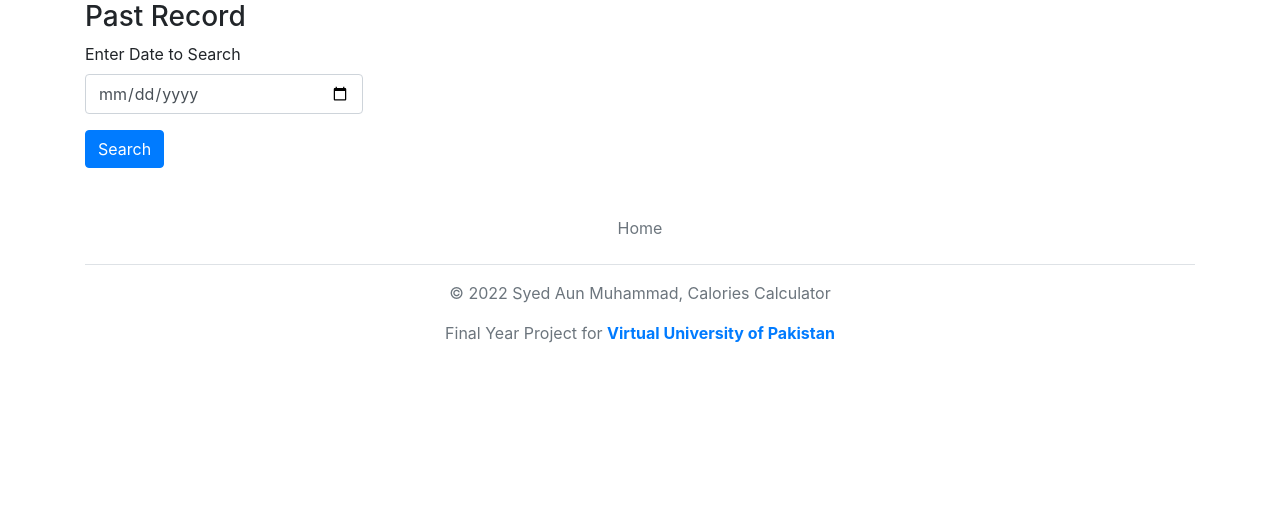
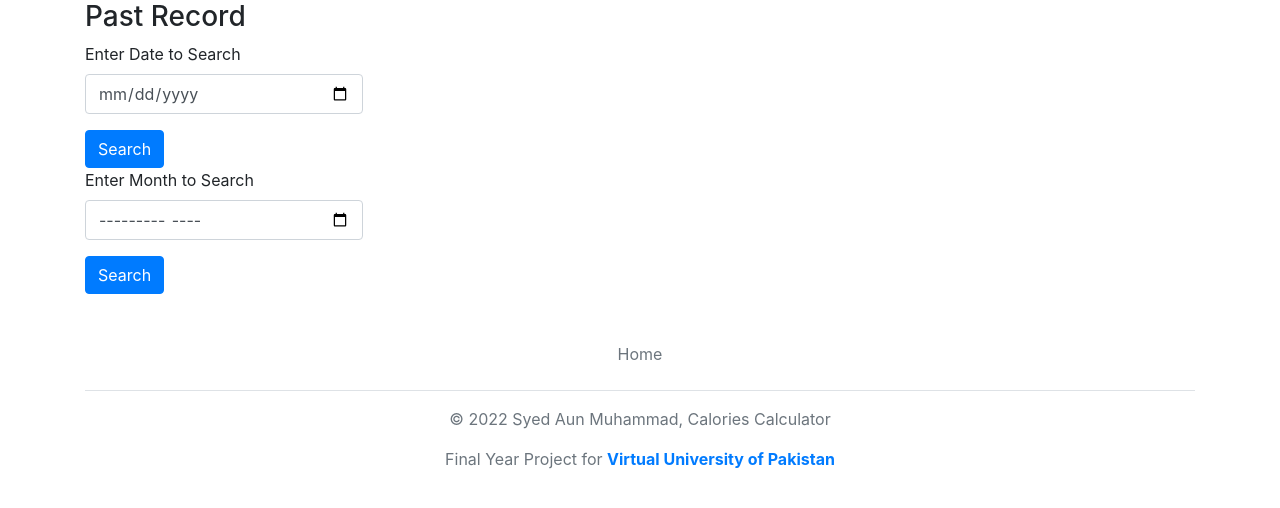
Before and after one commit to AunSyedShah/Calories-Calculator-FYP, a Django app: page /calories_detail/ in a window 1280 px wide. Shown: the part 56-564 px from the top of the page. Run offline with Django 3.2, Linux system fonts and the light colour scheme; the visitor is signed in with stand-in values (Sample User, id 1); some libraries are stand-ins or nearby versions.

Commit message:
search by month functionality added

```diff
--- a/bmr/views.py
+++ b/bmr/views.py
@@ -104,7 +104,7 @@ def signup(request):
             user = User.objects.filter(username=username).exists()
             if user:
                 messages.error(request, "Username or email already taken")
-            messages.error(request, "Error in submitting form, Try again!")
+            messages.error(request, "Error in submitting form!, Your password might br too common")
             return redirect("signup")
     else:
         form = UserRegistrationForm()
@@ -178,6 +178,7 @@ def delete_bmr(request, delete_id):
 
 def calories_detail(request):
     if request.user.is_authenticated:  # if user is authenticated
+        context = {}
         if request.method == "GET":  # get request
             items = FoodItem.objects.filter(user=request.user.id)
             some_day_last_week = timezone.now().date() - timedelta(days=7)
@@ -187,11 +188,23 @@ def calories_detail(request):
             calories_week = items.filter(date_added__gte=monday_of_last_week, date_added__lt=monday_of_this_week)
             return render(request, "bmr/calories_detail.html")
         if request.method == "POST":  # post request
-            items_by_user = FoodItem.objects.filter(user=request.user.id)
-            calories_range = items_by_user.filter(date_added=request.POST.get("selected_date"))
-            context = {
-                "items": calories_range,
-            }
-            return render(request, "bmr/calories_detail.html", context)
+            if "selected_date_btn" in request.POST:
+                items_by_user = FoodItem.objects.filter(user=request.user.id)
+                calories_range = items_by_user.filter(date_added=request.POST.get("selected_date"))
+                context = {
+                    "items": calories_range,
+                }
+                return render(request, "bmr/calories_detail.html", context)
+            if "selected_month_btn" in request.POST:
+                print(request.POST.get("selected_month"))
+                selected_month_with_year = request.POST.get("selected_month")
+                year_from_string = selected_month_with_year[:4]
+                month_from_string = selected_month_with_year[5:7]
+                print(month_from_string)
+                print(year_from_string)
+                data = FoodItem.objects.filter(date_added__year=year_from_string,
+                                               date_added__month=month_from_string)
+                context["items"] = data
+                return render(request, "bmr/calories_detail.html", context)
     elif not request.user.is_authenticated:  # if user is not authenticated
         return redirect("sign_in")
--- a/templates/bmr/calories_detail.html
+++ b/templates/bmr/calories_detail.html
@@ -5,7 +5,7 @@
 {% endblock %}
 {% block js_scripts %}
     <script>
-    // future date restrict feature from stack overflow
+        // future date restrict feature from stack overflow
         $(function () {
             let dtToday = new Date();
             let month = dtToday.getMonth() + 1;
@@ -38,7 +38,14 @@
             <label for="selected_date">Enter Date to Search</label>
             <input type="date" class="form-control" id="selected_date" name="selected_date">
         </div>
-        <button type="submit" class="btn btn-primary">Search</button>
+        <button type="submit" class="btn btn-primary" name="selected_date_btn">Search</button>
+    </form>
+    <form action="" method="post">
+        <div class="form-group w-25">
+            <label for="selected_month">Enter Month to Search</label>
+            <input type="month" class="form-control" id="selected_month" name="selected_month">
+        </div>
+        <button type="submit" class="btn btn-primary" name="selected_month_btn">Search</button>
     </form>
     <!-- items iteration -->
     {% if items %}
```
Also changed, not shown: templates/bmr/signup.html (+6 -1 lines).
